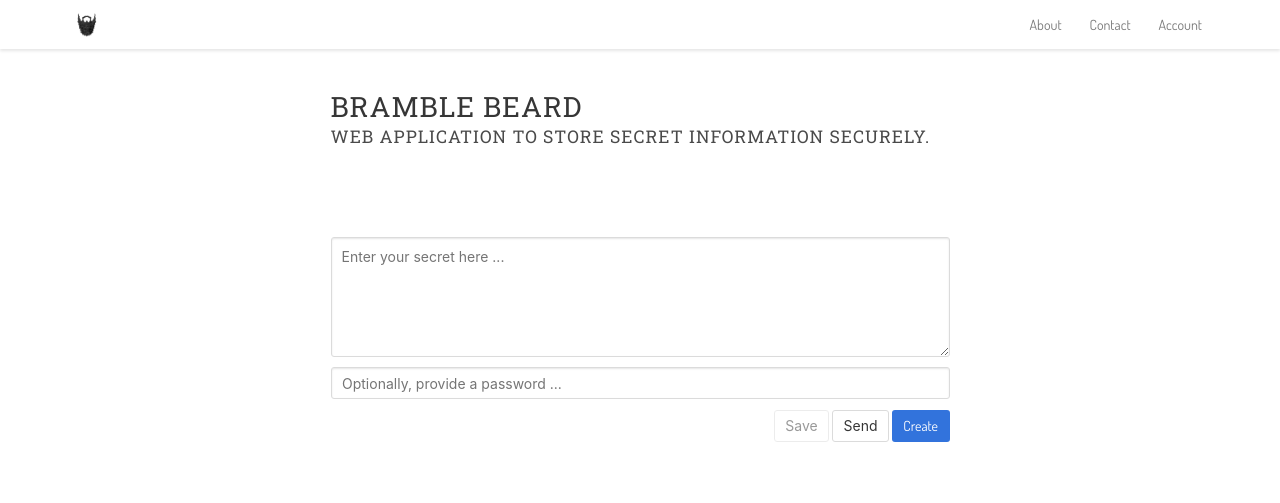
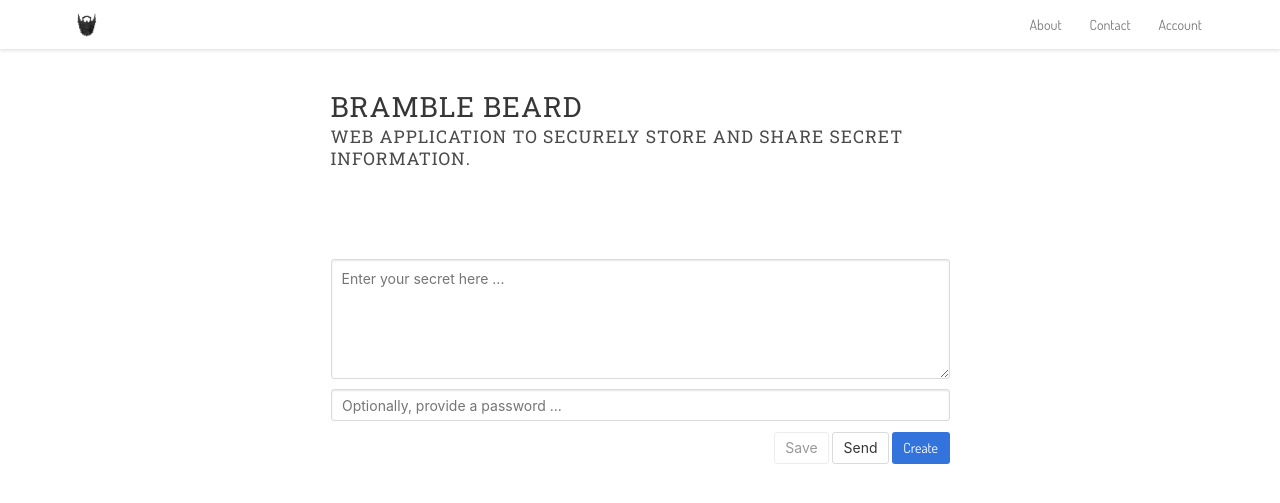
Before and after one commit to BrambleBeard/bramblebeard.github.io, a Jekyll site: the page built from index.html, in a window 1280 px wide. Shown: the top 503 px of the page. Built offline with Jekyll 4.4.1, drawn with Linux system fonts in a browser that asks for light colours.

```diff
--- a/_config.yml
+++ b/_config.yml
@@ -1,11 +1,12 @@
 title: Bramble Beard
 email: hi@dereknutile.com
-description: Web application to store secret information securely.
+description: Web application to securely store and share secret information.
 tagline: Securely shove your secrets in the brambly beard.
-baseurl: "" # the subpath of your site, e.g. /blog
+baseurl: ""
 favicon: "/assets/ico/favicon.png"
 url: "http://bramblebeard.github.io/"
+sourceUrl: "https://github.com/BrambleBeard/app"
 facebook-username: "dereknutile"
 twitter-username: "dereknutile"
-gootgle-plus-username: "+dereknutile"
+google-plus-username: "+dereknutile"
 google-analytics: "UA-CODE-GOES-HERE"
```
